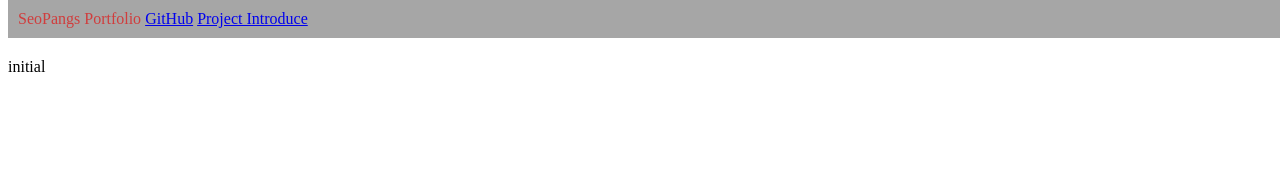
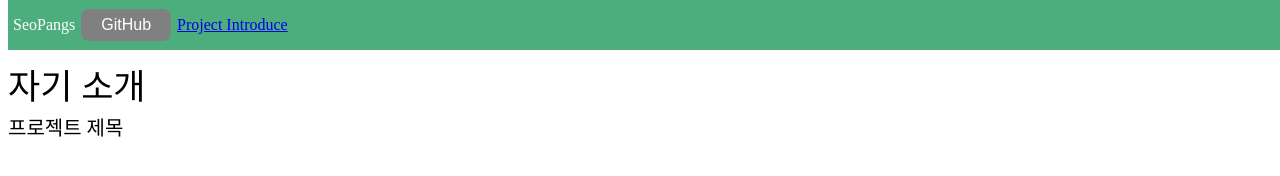
Before and after one commit to SeoPangs/Portfolio, a plain HTML site: page index.html in a window 1280 px wide. Drawn offline with Linux system fonts and the light colour scheme.

Commit message:
Site Move

```diff
--- a/index.html
+++ b/index.html
@@ -1,24 +1,36 @@
 <!DOCTYPE html>
-<html lang="en">
+<html lang="ko">
 <head>
   <meta charset="UTF-8">
   <meta name="viewport" content="width=device-width, initial-scale=1.0">
-  <title>고정 상단 바</title>
+  <title>포트폴리오</title>
   <link rel="stylesheet" href="styles.css">
 </head>
+
+<script>
+  function Page()
+  {
+    window.location.href = "https://github.com/seopangs";
+  }
+</script>
+
 <body>
   <div class="navbar">
     <!-- 여기에 상단 바 내용을 추가합니다. -->
-    SeoPangs Portfolio
-    <a href="https://github.com/seopangs">GitHub</a>
+    SeoPangs
+    <button class="button" onclick="Page()">GitHub</button>
     <a href="#1">Project Introduce</a>
     <!-- 필요에 따라 추가할 수 있습니다. -->
   </div>
 
   <!-- 나머지 내용을 추가합니다. -->
   <div class="content">
+    <div class="section">
+      자기 소개
+
+    </div>
     <!-- 페이지의 나머지 내용을 추가합니다. -->
-    initial
+    <div id= "1" class="project_title"> 프로젝트 제목</div>
   </div>
 </body>
 </html>
--- a/styles.css
+++ b/styles.css
@@ -2,9 +2,9 @@
     position: fixed; /* 상단 바를 고정합니다. */
     top: 0; /* 화면 위쪽에 위치하도록 합니다. */
     width: 100%; /* 전체 너비를 차지하도록 합니다. */
-    background-color: #a6a6a6; /* 배경색을 설정합니다. */
-    color: #d03d3d; /* 텍스트 색상을 설정합니다. */
-    padding: 10px; /* 내부 여백을 추가합니다. */
+    background-color: #4dae7d; /* 배경색을 설정합니다. */
+    color: white; /* 텍스트 색상을 설정합니다. */
+    padding: 5px; /* 내부 여백을 추가합니다. */
     z-index: 1000; /* 다른 요소 위에 나타나도록 합니다. */
   }
 
@@ -12,3 +12,32 @@
     padding-top: 50px; /* 상단 바만큼의 여백을 추가하여 컨텐츠가 가려지지 않도록 합니다. */
     /* 필요에 따라 더 많은 스타일을 추가할 수 있습니다. */
   }
+
+  .section {
+    position: relative;
+    color: black;
+    font-size: 35px;
+  }
+
+  .project_title{
+    position:relative;
+    color:black;
+    padding-top: 3px;
+    font-size: 20px;
+
+  }
+
+  .button {
+
+    background-color: gray; /* 버튼 배경색 */
+    border: none; /* 테두리 없음 */
+    color: white; /* 텍스트 색상 */
+    padding: 7px 20px; /* 내부 여백 */
+    text-align: center; /* 텍스트 가운데 정렬 */
+    text-decoration:none; /* 텍스트 밑줄 제거 */
+    display: inline-block; /* 인라인 요소로 표시 */
+    font-size: 16px; /* 폰트 크기 */
+    margin: 4px 2px; /* 마진 설정 */
+    cursor: pointer; /* 커서 스타일 설정 */
+    border-radius: 8px; /* 버튼 모서리를 둥글게 만듦 */
+}
```
Also changed, not shown: Project/MandarinFarm.html (added, +15 -0 lines), Project/image.png (added).
